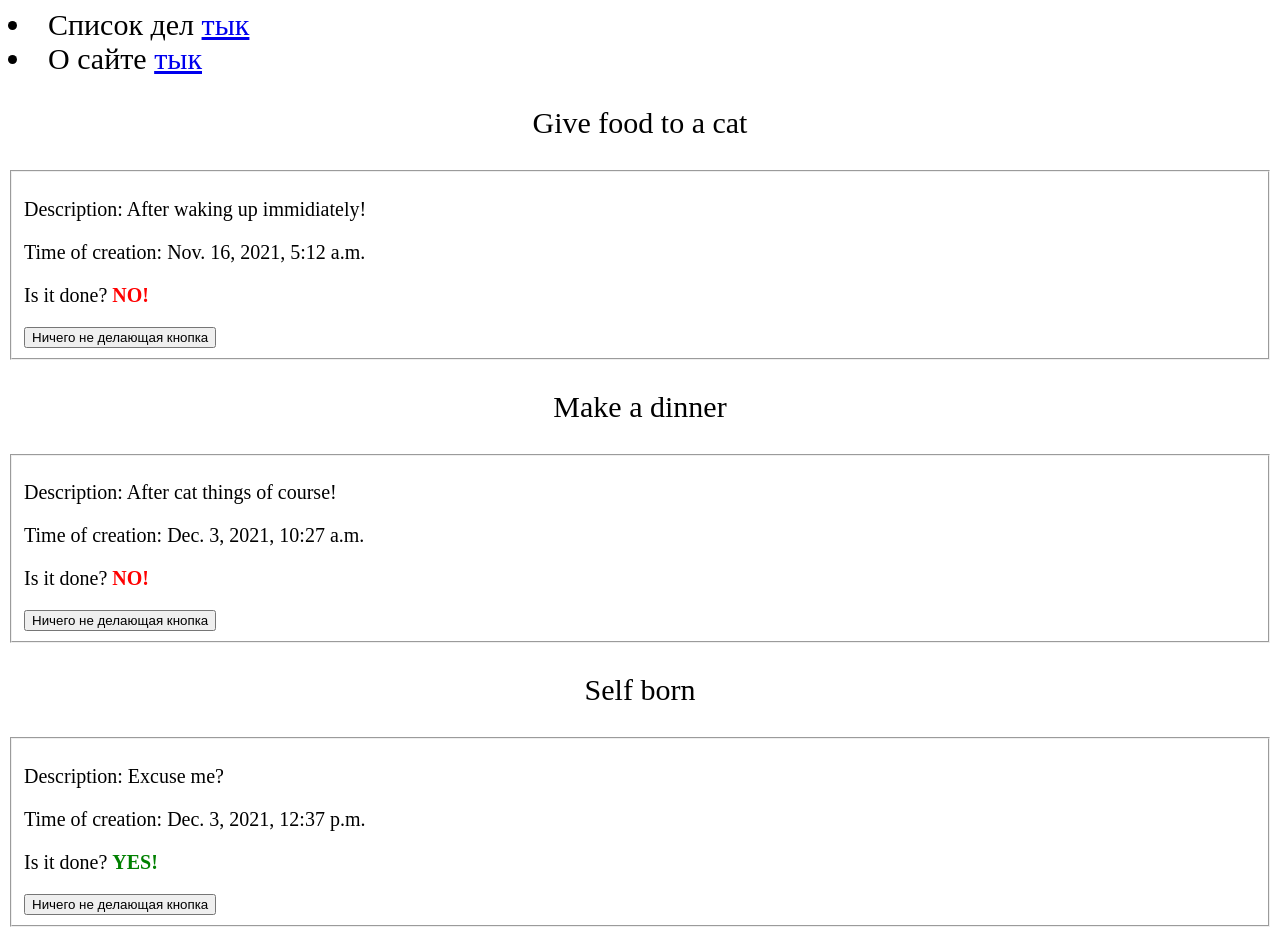
After one commit to InfiSupaSta/django_todo, a Django app: page /thingstodo/ in a window 1280 px wide. The commit adds this page. Run offline with Django 3.2, Linux system fonts and the light colour scheme; data comes from the database, SQL or seed files in the repository; both versions use the stored data as it was after the commit.

Commit message:
added two navigation bars throught the site: main page and todo page

```diff
--- a/FirstDjangoProject/FirstDjangoProject/urls.py
+++ b/FirstDjangoProject/FirstDjangoProject/urls.py
@@ -25,7 +25,7 @@ urlpatterns = [
     # path('', get_date, name='home'),
     path('', main_page, name='home'),
 
-    path('hello/', include('smthfortest.urls')),
+    path('thingstodo/', include('smthfortest.urls')),
     path('admin/', admin.site.urls),
 
 ]
--- a/FirstDjangoProject/smthfortest/templates/smthfortest/base_template.html
+++ b/FirstDjangoProject/smthfortest/templates/smthfortest/base_template.html
@@ -3,14 +3,21 @@
 <head>
     <meta charset="UTF-8">
     <title> {{ title }} </title>
+
 </head>
 
-<body>
-{% for item in things %}
-<li style="font-size:30px">
-    {{ item.description }}
-</li>
+<body style="background: {{ page_color }}">
+{% block mainmenu %}
+{% for info, url in menu.items %}
+    <li style="font-size:30px">
+        {{ info }} <a href=" {{ url }}"> тык </a>
+    </li>
 {% endfor %}
+{% endblock mainmenu %}
+
+{% block content %}
+{% endblock %}
+
 </body>
 
 </html>
--- /dev/null
+++ b/FirstDjangoProject/smthfortest/templates/smthfortest/thingstodo_page.html
@@ -0,0 +1,26 @@
+{% extends 'smthfortest/base_template.html' %}
+
+{% block content %}
+{% for item in things %}
+
+<p align='center' style="font-size:30px">
+    {{ item.title }}
+</p>
+<fieldset>
+
+    <p style="font-size:20px"> Description: {{ item.description }} </p>
+    <p style="font-size:20px"> Time of creation: {{ item.creation_time }} </p>
+    <p style="font-size:20px"> Is it done?
+        {% if item.done == False %}
+        <b style="color:red; font-size:20px"> NO! </b>
+        {% endif %}
+
+        {% if item.done %}
+        <b style="color:green; font-size:20px"> YES! </b>
+        {% endif %}
+    </p>
+    <button> Ничего не делающая кнопка</button>
+</fieldset>
+{% endfor %}
+
+{% endblock content %}
--- a/FirstDjangoProject/smthfortest/urls.py
+++ b/FirstDjangoProject/smthfortest/urls.py
@@ -5,7 +5,7 @@ from .views import *
 
 urlpatterns = [
 
-    path('', say_hello),
+    path('', things_todo),
     path('<int:numberid>/', get_id),
 
 ]
--- a/FirstDjangoProject/smthfortest/views.py
+++ b/FirstDjangoProject/smthfortest/views.py
@@ -3,12 +3,19 @@ import datetime
 from django.http import HttpResponse, HttpResponseNotFound, Http404
 from django.shortcuts import render, redirect
 
-
 from smthfortest.models import TodoList
 
+menu = {'Список дел': '/thingstodo', 'О сайте': '/'}
 
-def say_hello(request):
-    return HttpResponse("Привет тебе!")
+def things_todo(request):
+    things_to_do = TodoList.objects.all()
+    return render(request, r'smthfortest\\thingstodo_page.html',
+                  {'things': things_to_do,
+                   'title': 'Incredible TITLE!',
+                   'page_color': 'white',
+                   'menu': menu
+                   }
+                  )
 
 
 def get_date(request):
@@ -16,9 +23,16 @@ def get_date(request):
 
 
 def main_page(request):
-    things_to_do = TodoList.objects.all()
+
+
+
     return render(request, r'smthfortest\\base_template.html',
-                  {'things': things_to_do, 'title': 'Incredible TITLE!'})
+                  {
+                   'title': 'Incredible TITLE!',
+                   'page_color': 'white',
+                   'menu': menu
+                   }
+                  )
 
 
 def get_id(request, numberid):
```
Also changed, not shown: FirstDjangoProject/db.sqlite3.
